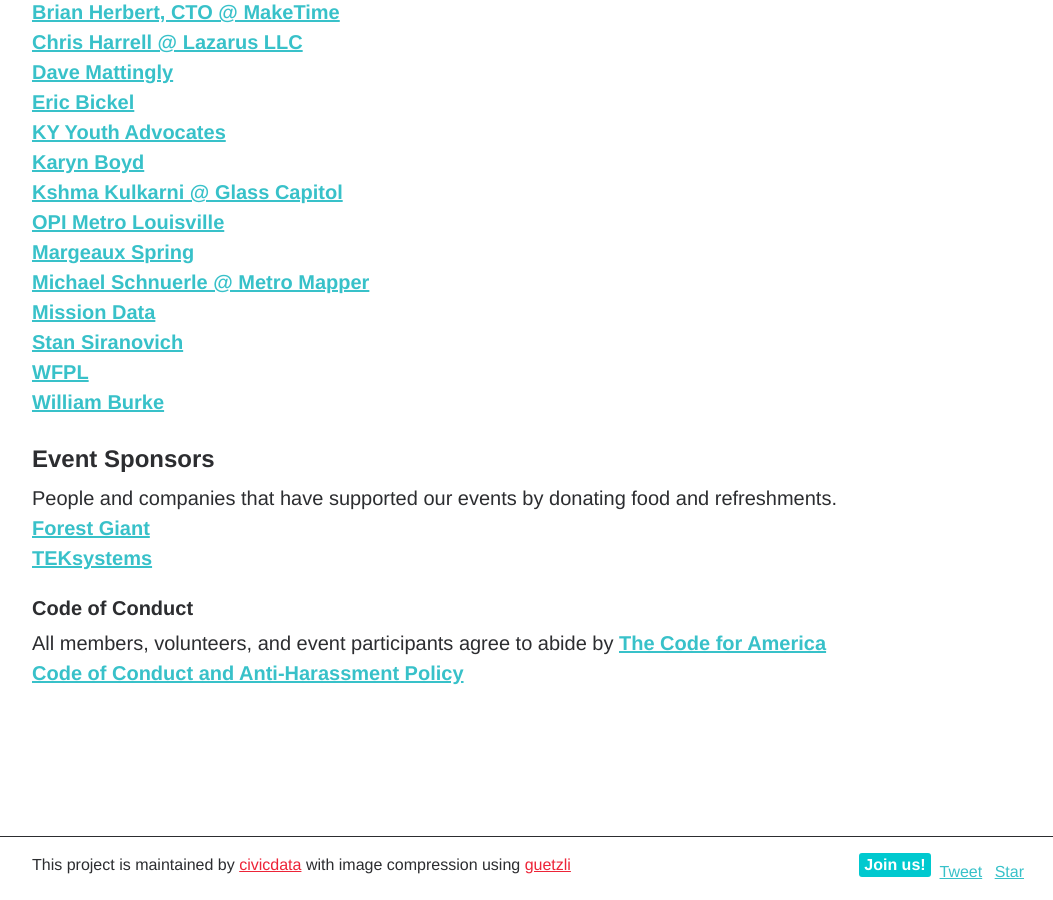
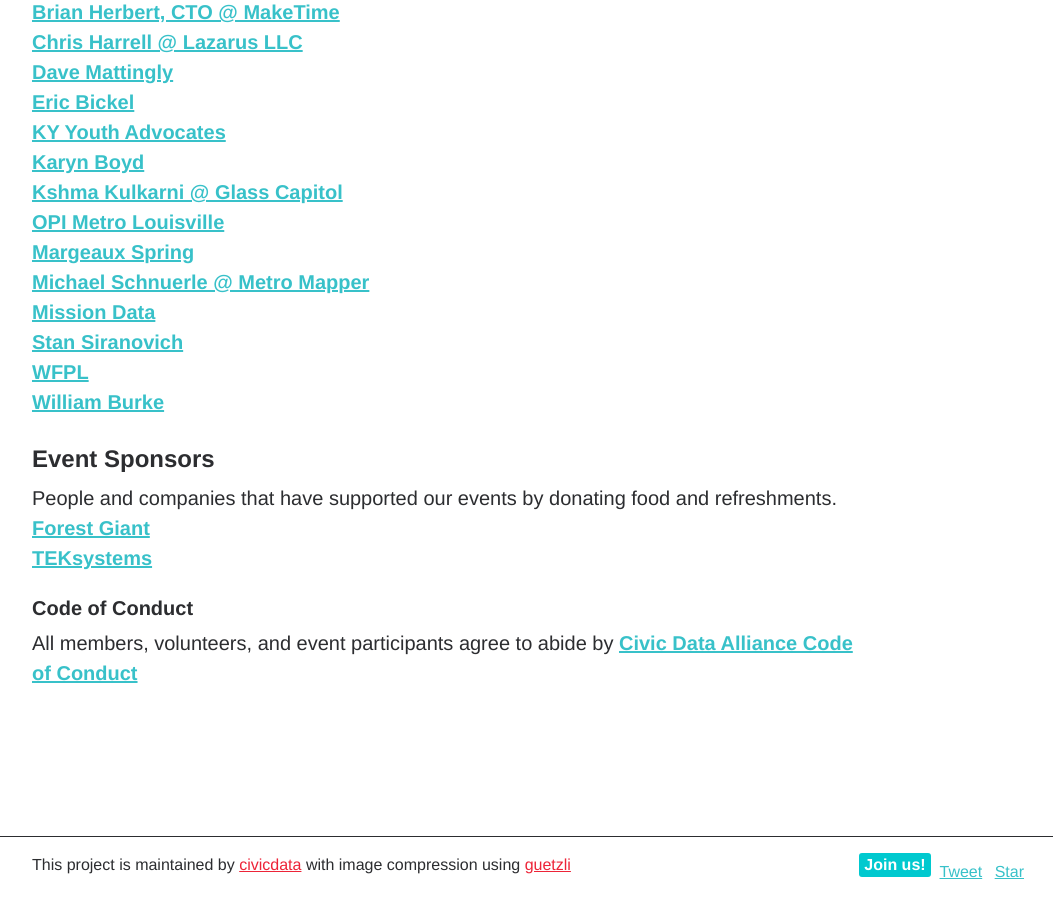
Before and after one commit to civicdata/civicdata.github.io, a Jekyll site: the page built from about.md, in a window 1280 px wide and 900 px high, scrolled down 1862 px. Shown: the whole window, without its empty margins (112-1165 px from the left). Built offline with Jekyll 4.4.1, drawn with Linux system fonts in a browser that asks for light colours; comment, search, counter and statistics services are not loaded.

Commit message:
updated CoC link on About page

```diff
--- a/about.md
+++ b/about.md
@@ -77,4 +77,4 @@ As of June 2015, over 300 people and volunteers have participated in our hackath
 
 We've had **16 meetups**, run **9 hackathons**, worked on **35 civic public projects**, and donated over **7,000 hours** of volunteer time to the community! -->
 #### Code of Conduct
-All members, volunteers, and event participants agree to abide by [__The Code for America Code of Conduct and Anti-Harassment Policy__](https://github.com/codeforamerica/codeofconduct)
+All members, volunteers, and event participants agree to abide by [__Civic Data Alliance Code of Conduct__](https://github.com/civicdata/civicdata.github.io/blob/master/CODE_OF_CONDUCT.md)
```
